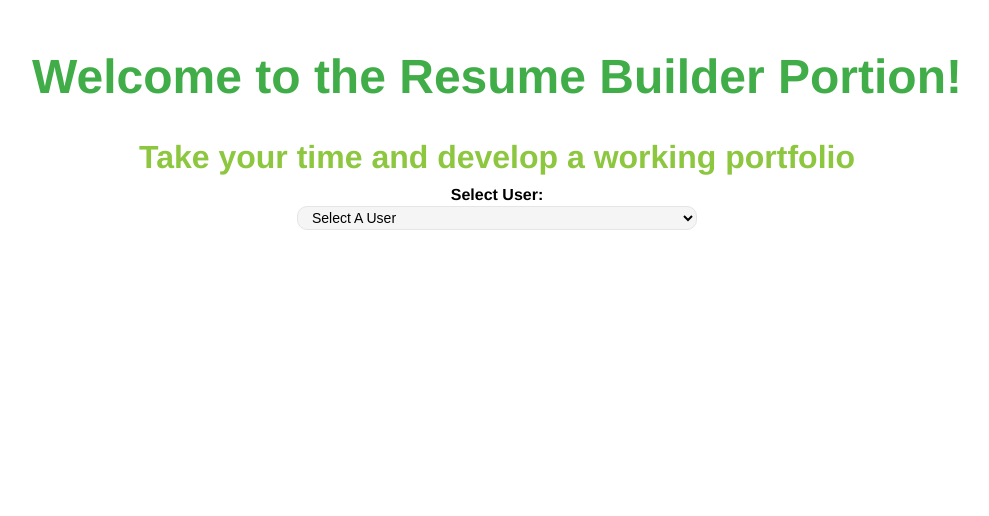
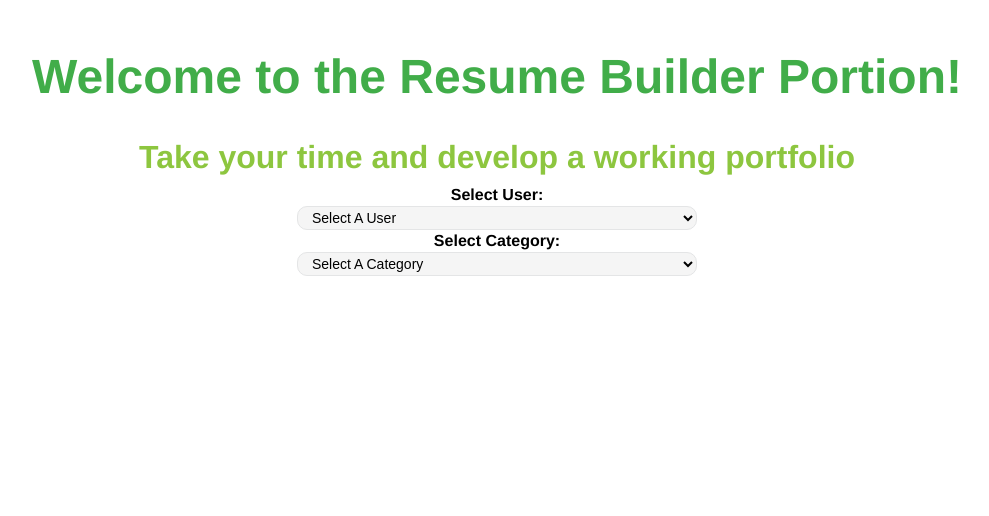
Before and after one commit to Rpeglow/The-Blue-Team, a Django app: page /resumebuilder/ in a window 1280 px wide. Shown: the part 50-566 px from the top of the page, without its empty margins (143-1132 px from the left). Run offline with Django 3.2, Linux system fonts and the light colour scheme; data comes from the database, SQL or seed files in the repository.

Commit message:
User can select category to enter information

```diff
--- a/ResumeBuilder/templates/ResumeBuilder/resume_builder.html
+++ b/ResumeBuilder/templates/ResumeBuilder/resume_builder.html
@@ -26,6 +26,13 @@ Resume Builder
                 {% for user in users %}
                     <option value="{{ user.id }}">{{ user.first_name }} {{ user.last_name }}</option>
                 {% endfor %}
+            </select>
+
+            <label for="global_category">Select Category:</label>
+            <select name="global_category" id="global_category" onchange="switchCategories">
+                <option value="" selected disabled>Select A Category</option>
+                    <option value="category_work">Work History</option>
+                    <option value="category_education">Education</option>
             </select>
             </div><br>
 
@@ -96,6 +103,7 @@ Resume Builder
 
 
         <script>
+
             document.getElementById('global_user').addEventListener('change', function() {
                 var global_user = this.value;
                 document.getElementById('user').value = global_user;
@@ -111,15 +119,19 @@ Resume Builder
             document.getElementById('submitThree').style.display = 'none';
 
             // Show the forms when a user is selected
-            document.getElementById('global_user').addEventListener('change', function() {
-                if (this.value) {
+            document.getElementById('global_category').addEventListener('change', function() {
+                if (this.value == "category_work") {
                     document.getElementById('workHistory').style.display = 'block';
+                    document.getElementById('education').style.display = 'none';
+                    document.getElementById('submitThree').style.display = 'block';
+                } else if(this.value == "category_education"){
+                    document.getElementById('workHistory').style.display = 'none';
                     document.getElementById('education').style.display = 'block';
                     document.getElementById('submitThree').style.display = 'block';
-                } else {
-                    document.getElementById('workHistory').style.display = 'none';
-                    document.getElementById('education').style.display = 'none';
-                    document.getElementById('submitThree').style.display = 'none';
+                        } else {
+                            document.getElementById('workHistory').style.display = 'none';
+                            document.getElementById('education').style.display = 'none';
+                            document.getElementById('submitThree').style.display = 'none';
                         }
                     });
                 };
```
